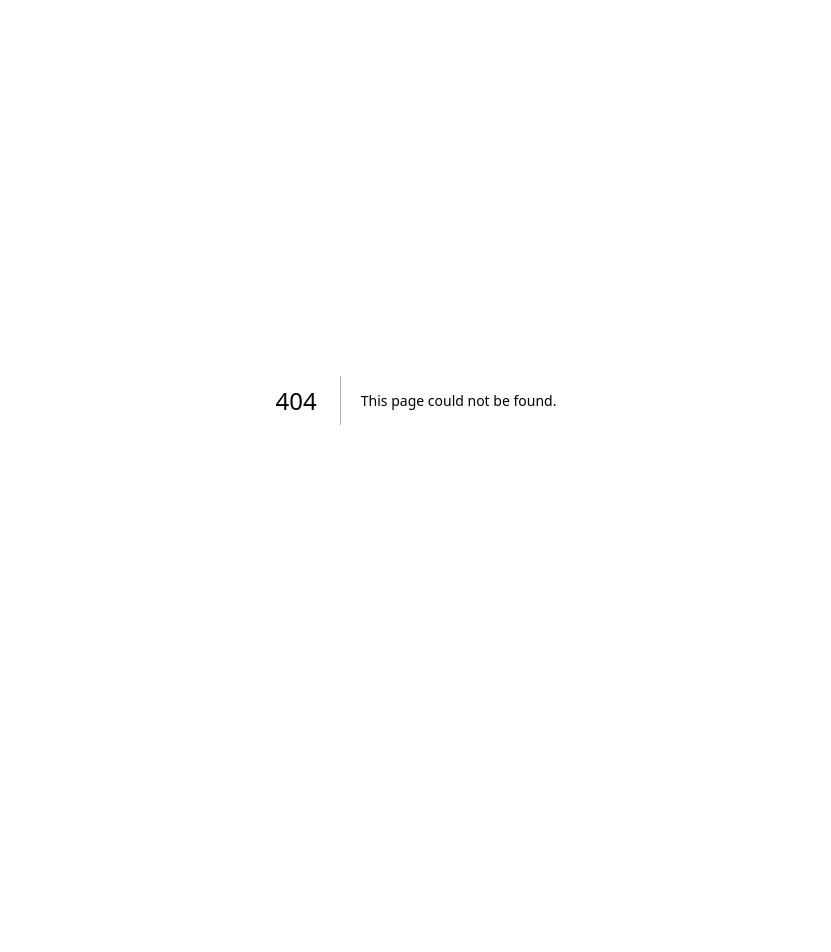
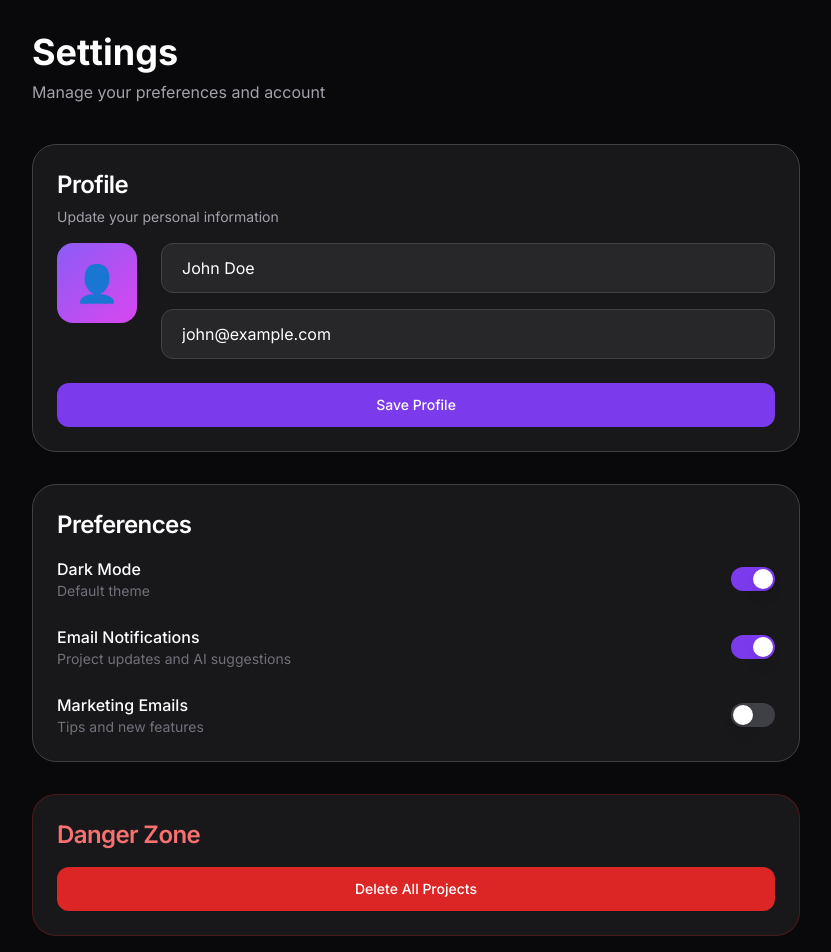
Before and after one commit to consultsciences/blink-personal, a Next.js app: page /settings in a window 1280 px wide. Before the commit this address had no page. Shown: the top 952 px of the page, without its empty margins (224-1055 px from the left). Before the commit the page ends 800 px from the top, so only its background shows below. Built offline with nearby package versions, Linux system fonts and the light colour scheme.

Commit message:
Create SettingsPage component with user preferences

```diff
--- /dev/null
+++ b/app/settings/page.tsx
@@ -0,0 +1,85 @@
+"use client";
+
+import { useState } from "react";
+import { Button } from "@/components/ui/button";
+import { Card, CardContent, CardDescription, CardHeader, CardTitle } from "@/components/ui/card";
+import { Switch } from "@/components/ui/switch";
+
+export default function SettingsPage() {
+  const [notifications, setNotifications] = useState(true);
+  const [marketing, setMarketing] = useState(false);
+  const [darkMode, setDarkMode] = useState(true);
+
+  return (
+    <div className="min-h-screen bg-zinc-950 p-8">
+      <div className="max-w-3xl mx-auto">
+        <h1 className="text-4xl font-bold mb-2">Settings</h1>
+        <p className="text-zinc-400 mb-10">Manage your preferences and account</p>
+
+        <div className="space-y-8">
+          {/* Profile */}
+          <Card className="bg-zinc-900 border-zinc-700">
+            <CardHeader>
+              <CardTitle>Profile</CardTitle>
+              <CardDescription>Update your personal information</CardDescription>
+            </CardHeader>
+            <CardContent className="space-y-6">
+              <div className="flex gap-6">
+                <div className="w-20 h-20 bg-gradient-to-br from-violet-500 to-fuchsia-500 rounded-2xl flex items-center justify-center text-4xl">👤</div>
+                <div className="flex-1 space-y-4">
+                  <input type="text" defaultValue="John Doe" className="w-full bg-zinc-800 border border-zinc-700 rounded-xl px-5 py-3" />
+                  <input type="email" defaultValue="john@example.com" className="w-full bg-zinc-800 border border-zinc-700 rounded-xl px-5 py-3" />
+                </div>
+              </div>
+              <Button className="w-full">Save Profile</Button>
+            </CardContent>
+          </Card>
+
+          {/* Preferences */}
+          <Card className="bg-zinc-900 border-zinc-700">
+            <CardHeader>
+              <CardTitle>Preferences</CardTitle>
+            </CardHeader>
+            <CardContent className="space-y-6">
+              <div className="flex justify-between items-center">
+                <div>
+                  <div className="font-medium">Dark Mode</div>
+                  <div className="text-sm text-zinc-500">Default theme</div>
+                </div>
+                <Switch checked={darkMode} onCheckedChange={setDarkMode} />
+              </div>
+
+              <div className="flex justify-between items-center">
+                <div>
+                  <div className="font-medium">Email Notifications</div>
+                  <div className="text-sm text-zinc-500">Project updates and AI suggestions</div>
+                </div>
+                <Switch checked={notifications} onCheckedChange={setNotifications} />
+              </div>
+
+              <div className="flex justify-between items-center">
+                <div>
+                  <div className="font-medium">Marketing Emails</div>
+                  <div className="text-sm text-zinc-500">Tips and new features</div>
+                </div>
+                <Switch checked={marketing} onCheckedChange={setMarketing} />
+              </div>
+            </CardContent>
+          </Card>
+
+          {/* Danger Zone */}
+          <Card className="bg-zinc-900 border-red-900/50">
+            <CardHeader>
+              <CardTitle className="text-red-400">Danger Zone</CardTitle>
+            </CardHeader>
+            <CardContent>
+              <Button variant="destructive" className="w-full bg-red-600 hover:bg-red-700">
+                Delete All Projects
+              </Button>
+            </CardContent>
+          </Card>
+        </div>
+      </div>
+    </div>
+  );
+}
```
